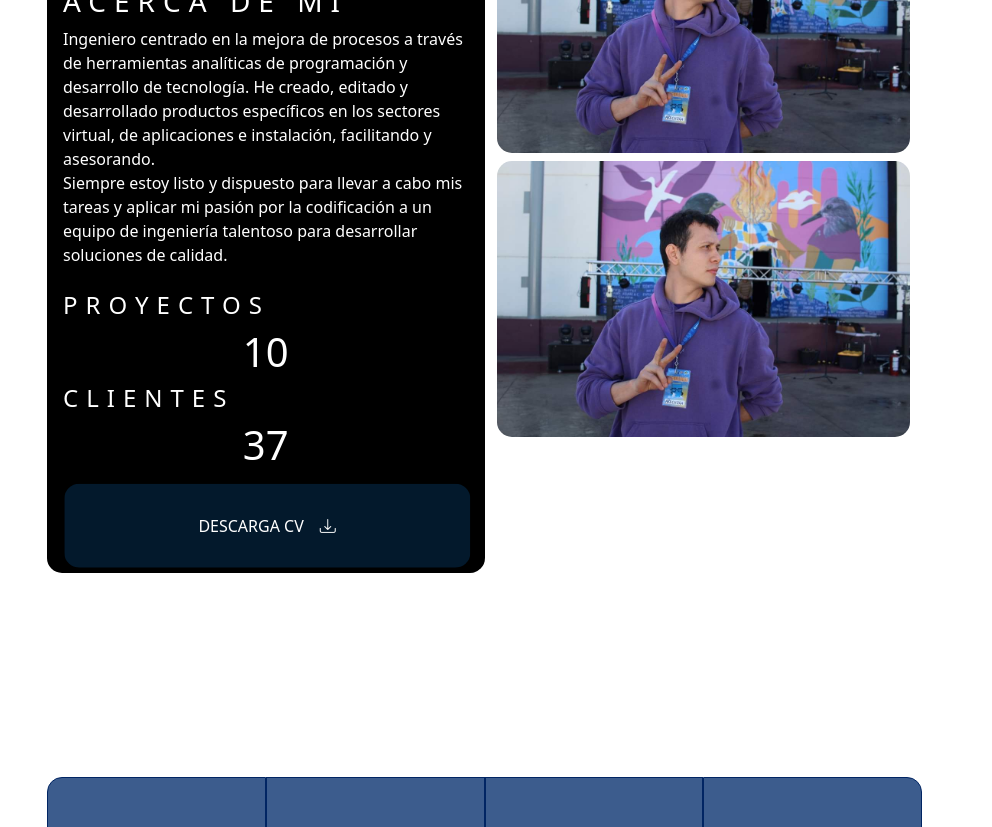
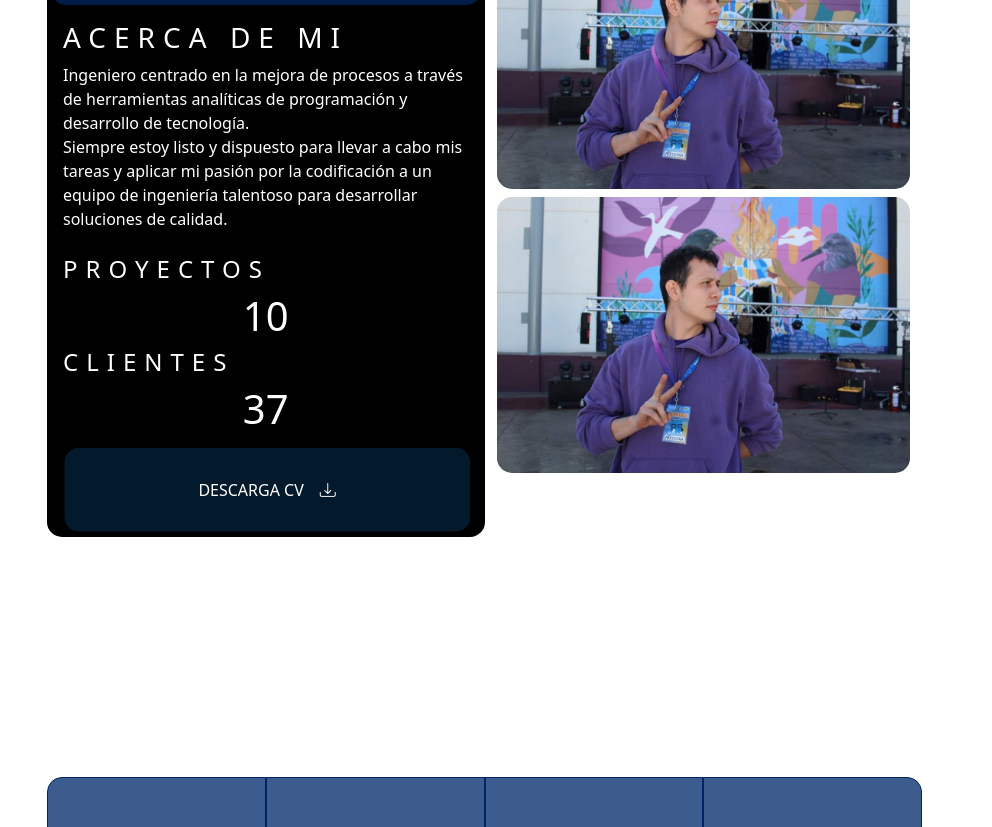
Before and after one commit to Ing-D/Ing-David, a plain HTML site: page index.html in a window 1280 px wide. Shown: the part 975-1802 px from the top of the page, without its empty margins (288-1280 px from the left). Drawn offline with nearby package versions, Linux system fonts and the light colour scheme; a web font is replaced by a local one.

Commit message:
Update index.html

```diff
--- a/index.html
+++ b/index.html
@@ -119,8 +119,7 @@
               <div class="col-12 col-about pt-3">
                 <h3>ACERCA DE MI</h3>
                 <p class="about-title">Ingeniero centrado en la mejora de procesos a través de herramientas analíticas de programación y desarrollo de
-                tecnología. He creado, editado y desarrollado productos específicos en los sectores virtual, de
-                aplicaciones e instalación, facilitando y asesorando. <br> Siempre estoy listo y dispuesto para llevar a cabo
+                tecnología. <br> Siempre estoy listo y dispuesto para llevar a cabo
                 mis tareas y aplicar mi pasión por la codificación a un equipo de ingeniería talentoso para desarrollar soluciones de
                 calidad.
                 </p>
```
